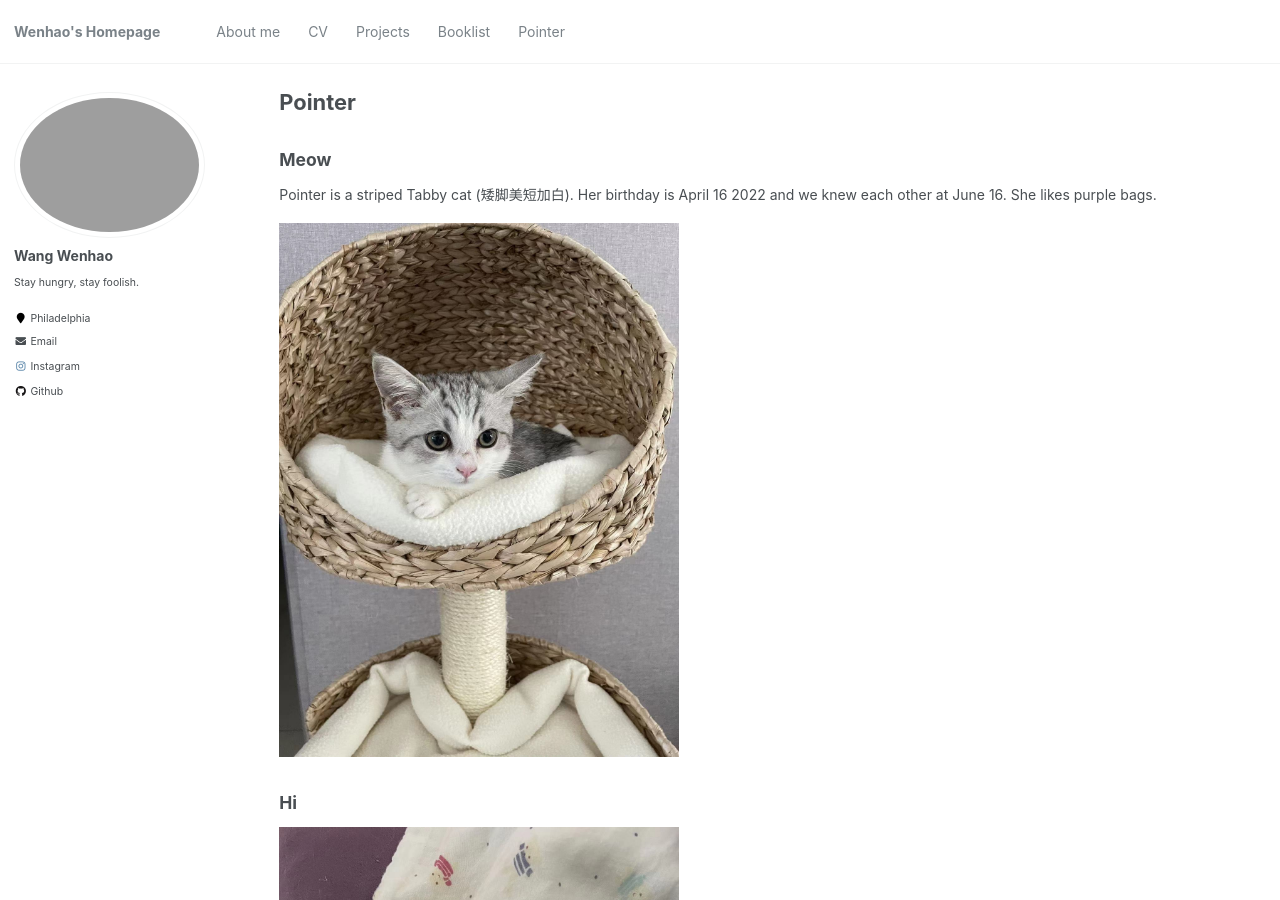
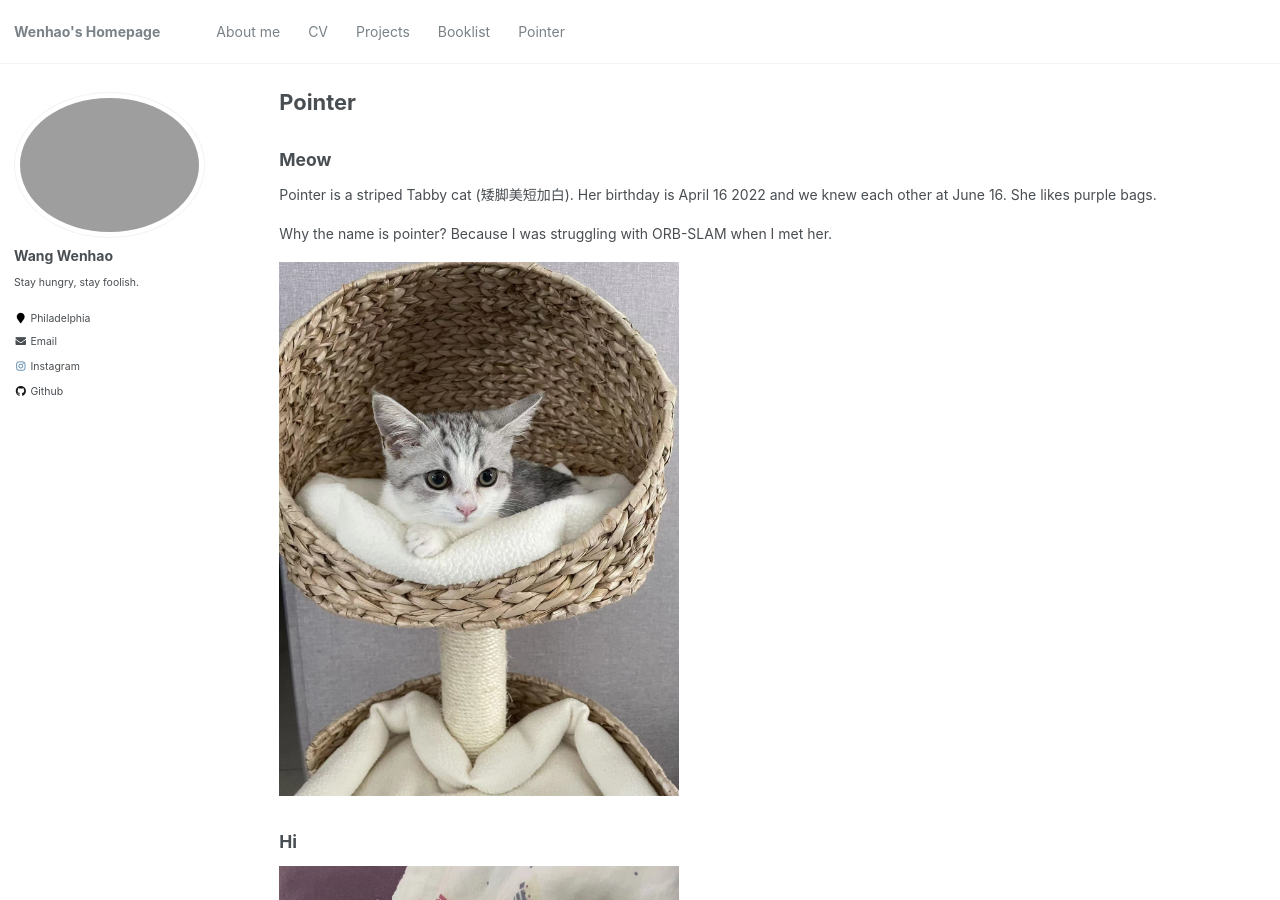
Before and after one commit to Hao-Starrr/Hao-Starrr.github.io, a Jekyll site: the page built from _pages/pointer.md, in a window 1280 px wide and 900 px high. Built offline with Jekyll 4.4.1, drawn with Linux system fonts in a browser that asks for light colours.

Commit message:
Update pointer.md

```diff
--- a/_pages/pointer.md
+++ b/_pages/pointer.md
@@ -6,36 +6,34 @@ sitemap: true
 author_profile: true
 ---
 
+## Meow
 
-
-
-
-## Meow
 Pointer is a striped Tabby cat (矮脚美短加白). Her birthday is April 16 2022 and we knew each other at June 16. She likes purple bags.
 
+Why the name is pointer? Because I was struggling with ORB-SLAM when I met her.
 
 <img src="../images/front_face.jpg" width=400 />
 
+## Hi
 
-## Hi
 <img src="../images/hi.jpg" width=400 />
 
+## Shocked
 
-## Shocked
 <img src="../images/shocked.jpg" width=400 />
 
+## Shout
 
-## Shout
 <img src="../images/shout.jpg" width=400 />
 
+## Stretch
 
-## Stretch
 <img src="../images/stretch.jpg" width=400 />
 
+## Sleep
 
-## Sleep
 <img src="../images/sleep.jpg" width=400 />
 
+## Give me five
 
-## Give me five
 <img src="../images/giveme5.jpg" width=400 />
```
